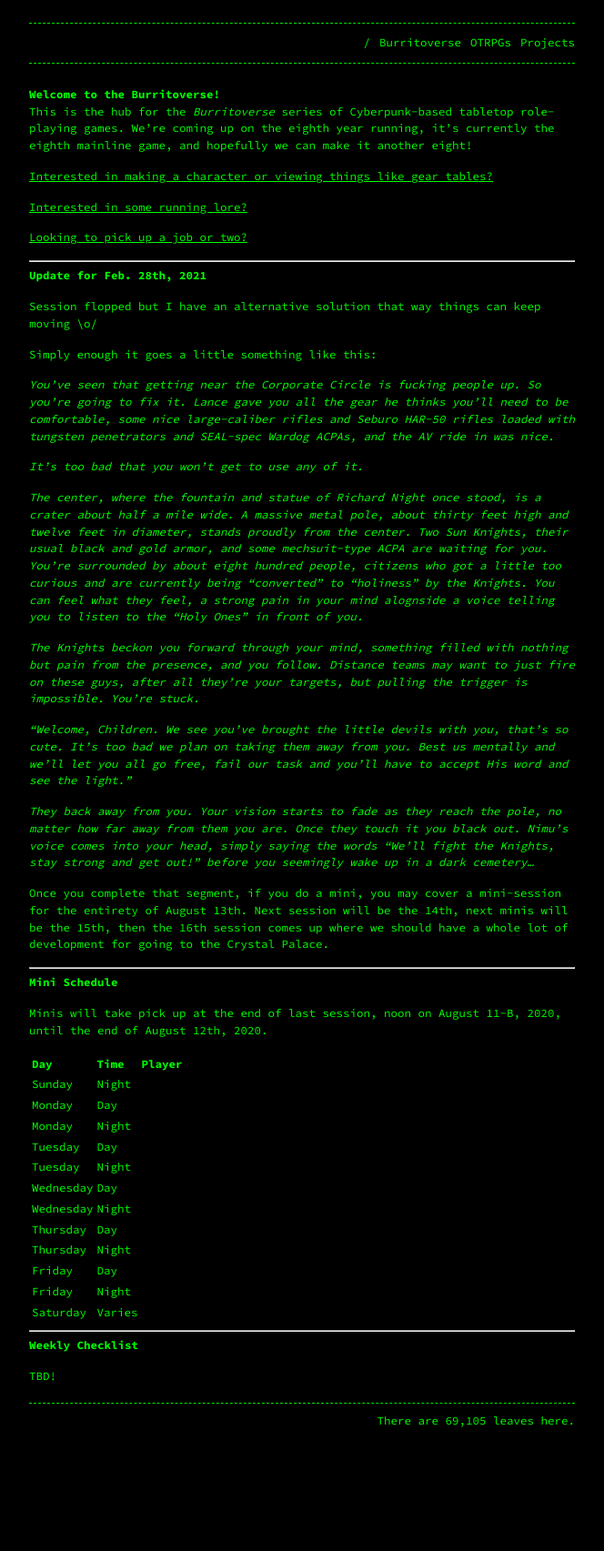
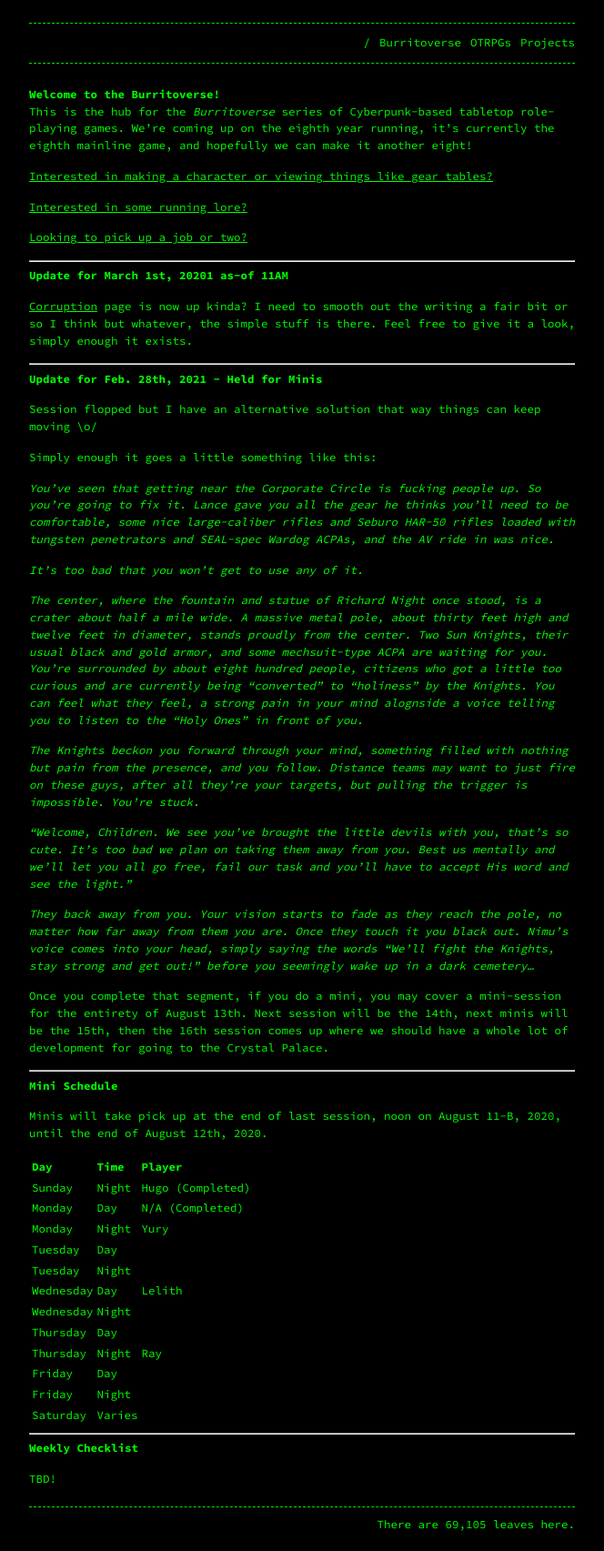
Before and after one commit to Terwilliger69105/69105.github.io, a Jekyll site: the page built from burritoverse.md, in a window 1280 px wide. Shown: the whole page at 91% size, without its empty margins (308-972 px from the left). Built offline with Jekyll 4.4.1, drawn with Linux system fonts in a browser that asks for light colours; our own code applies the rules of GitHub Pages for plain Markdown files; before the commit the page ends 1592 px from its top, so only the background shows below that.

Commit message:
Update burritoverse.md

```diff
--- a/burritoverse.md
+++ b/burritoverse.md
@@ -15,7 +15,13 @@ This is the hub for the *Burritoverse* series of Cyberpunk-based tabletop role-p
 
 ---
 
-**Update for Feb. 28th, 2021**
+**Update for March 1st, 20201 as-of 11AM**
+
+[Corruption](/burritoverse/corruption/) page is now up kinda? I need to smooth out the writing a fair bit or so I think but whatever, the simple stuff is there. Feel free to give it a look, simply enough it exists.
+
+---
+
+**Update for Feb. 28th, 2021 - Held for Minis**
 
 Session flopped but I have an alternative solution that way things can keep moving \o/
 
@@ -43,15 +49,15 @@ Minis will take pick up at the end of last session, noon on August 11-B, 2020, u
 
 Day       | Time   | Player
 ----------|--------|-------
-Sunday    | Night  |
-Monday    | Day    |
-Monday    | Night  |
+Sunday    | Night  | Hugo (Completed)
+Monday    | Day    | N/A (Completed)
+Monday    | Night  | Yury
 Tuesday   | Day    |
 Tuesday   | Night  |
-Wednesday | Day    |
+Wednesday | Day    | Lelith
 Wednesday | Night  |
 Thursday  | Day    |
-Thursday  | Night  |
+Thursday  | Night  | Ray
 Friday    | Day    |
 Friday    | Night  |
 Saturday  | Varies |
```
